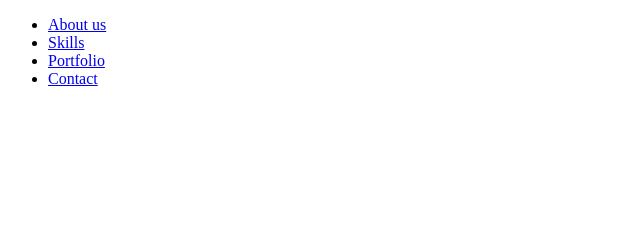
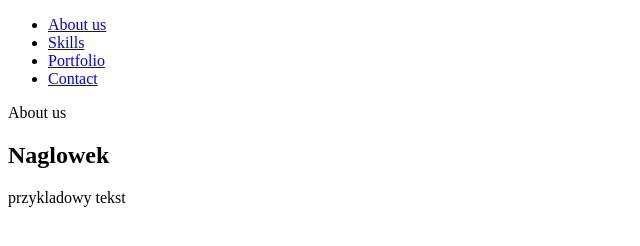
Before and after one commit to gorskik/strona, a plain HTML site: page index.html in a window 1280 px wide. Shown: the whole page, without its empty margins (0-640 px from the left). Drawn offline with Linux system fonts and the light colour scheme.

Commit message:
about us

```diff
--- a/index.html
+++ b/index.html
@@ -15,5 +15,11 @@
         </ul>
 
     </nav>
+
+    <section>About us
+        <h1>Naglowek</h1>
+        <p>przykladowy tekst</p>
+    </section>
+
 </body>
 </html>
```
